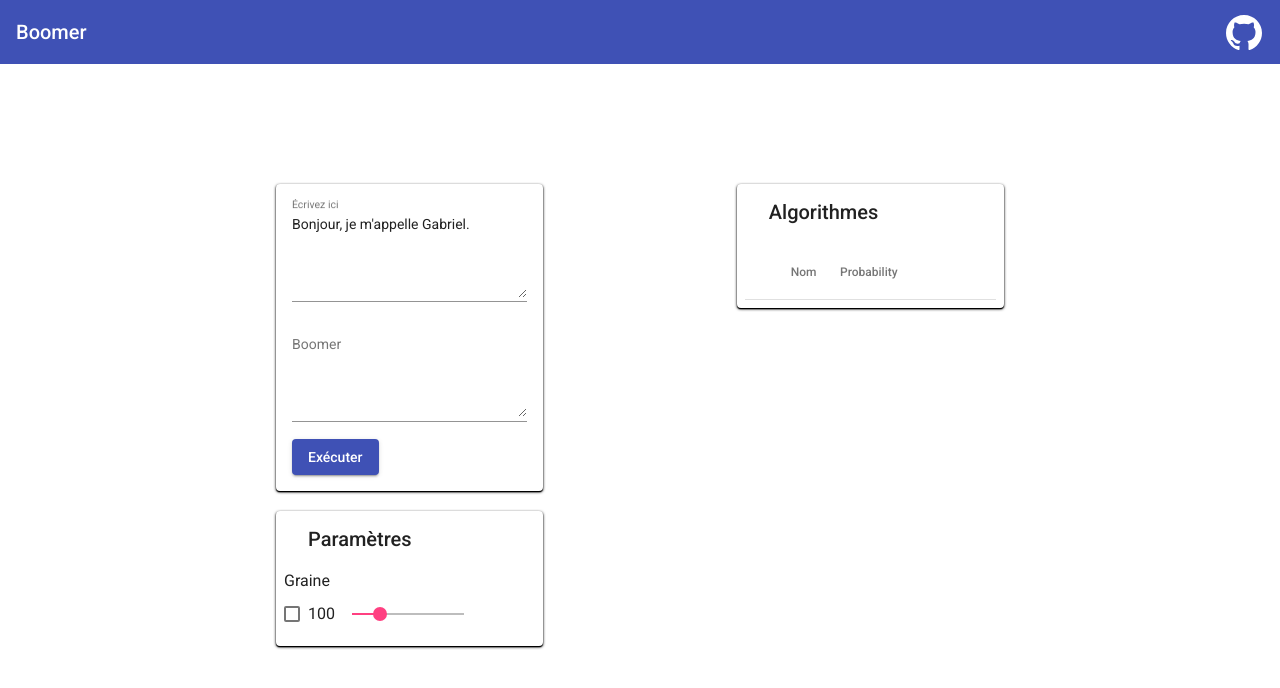
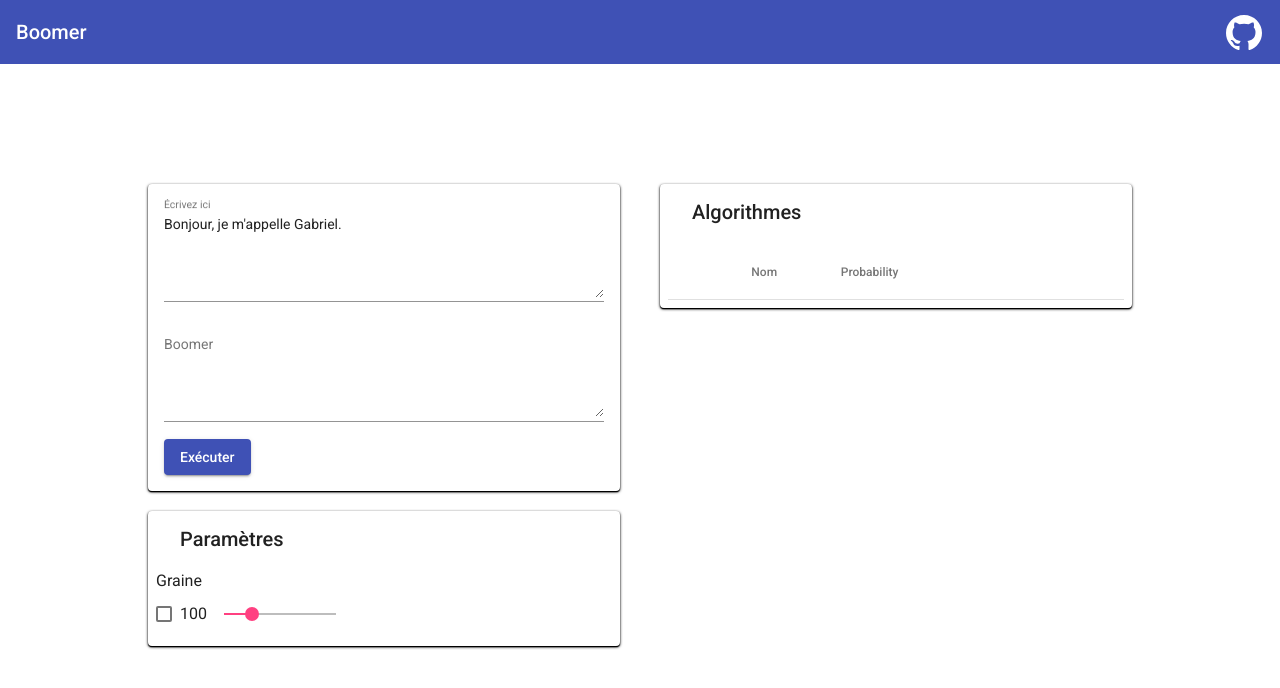
Before and after one commit to florencelauer/boomer, an Angular app: page / in a window 1280 px wide. Shown: the top 688 px of the page. Built offline with nearby package versions, Linux system fonts and the light colour scheme.

Commit message:
Change card sizes

```diff
--- a/src/app/app.component.css
+++ b/src/app/app.component.css
@@ -1,17 +1,17 @@
 .main-page {
-    width: 60%;
+    width: 80%;
     margin: auto;
     overflow: auto;
     padding-top: 100px;
 }
 
 .right-cards {
-    width: 40%;
+    width: 50%;
     float: right;
 }
 
 .left-cards {
-    width: 40%;
+    width: 50%;
     float: left;
 }
 
@@ -21,7 +21,7 @@
 
 .seed-card {
     height: 3%;
-    margin-top: 200px;
+    margin-top: 150px;
 }
 
 .algorithms-card {
```
